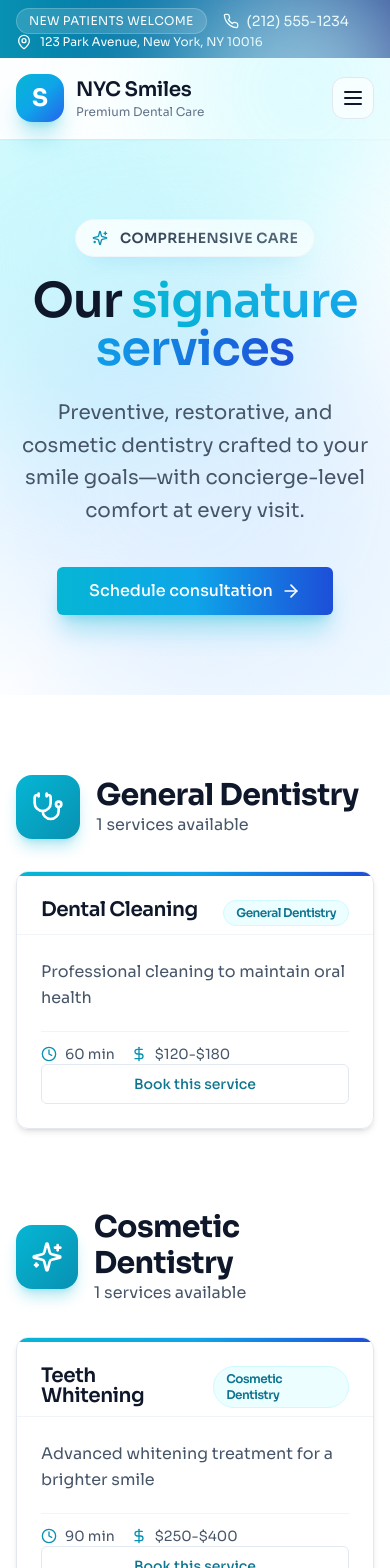
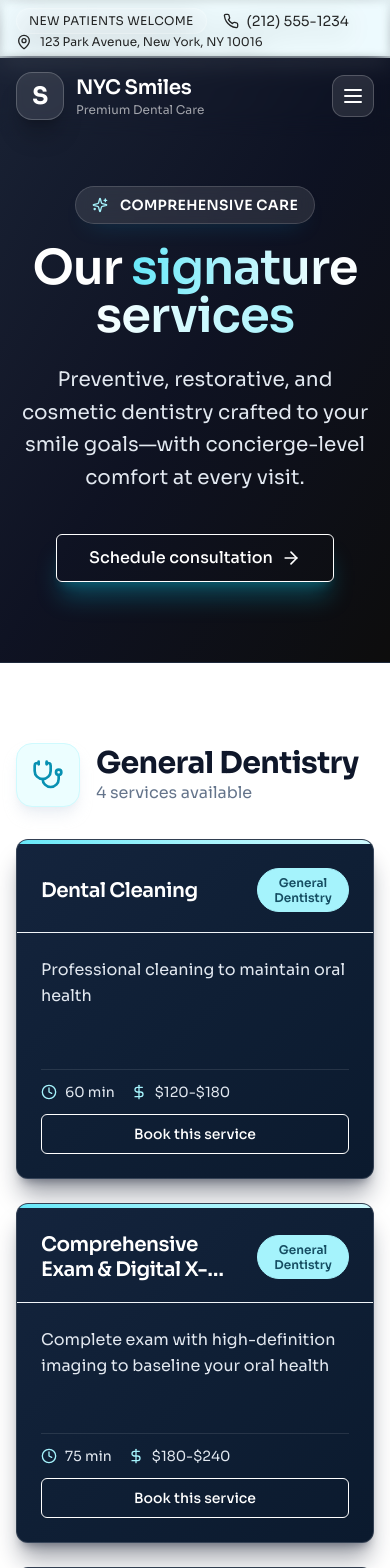
Before and after one commit to pierc1/dental-practice, a React (Vite) app: page /services in a window 390 px wide. Shown: the top 1568 px of the page. Built offline with nearby package versions, Linux system fonts and the light colour scheme.

Commit message:
Cleaned up UI for home page and general UI for extra pages. Worked on services pages as well (services boxes)

```diff
--- a/Layout.jsx
+++ b/Layout.jsx
@@ -22,15 +22,15 @@ export default function Layout({ children, currentPageName }) {
       </div>
 
       {/* Top Bar */}
-      <div className="relative z-20 bg-gradient-to-r from-cyan-600 via-sky-700 to-blue-900 text-white py-2 px-4">
-        <div className="max-w-7xl mx-auto flex flex-wrap justify-between items-center text-sm">
+      <div className="relative z-20 bg-transparent backdrop-blur-sm text-white py-2 px-4 drop-shadow-[0_6px_14px_rgba(0,0,0,0.45)]">
+        <div className="max-w-7xl mx-auto flex flex-wrap justify-between items-center text-sm text-black/85">
           <div className="flex items-center gap-4">
-            <span className="px-3 py-1 rounded-full bg-white/15 border border-white/20 text-xs uppercase tracking-wide">New Patients Welcome</span>
-            <a href={CONTACT_INFO.phone.href} className="flex items-center gap-2 hover:text-cyan-100 transition-colors">
+            <span className="px-3 py-1 rounded-full bg-white/10 border border-white/20 text-xs uppercase tracking-wide">New Patients Welcome</span>
+            <a href={CONTACT_INFO.phone.href} className="flex items-center gap-2 hover:text-white transition-colors">
               <Phone className="w-4 h-4" />
               <span>{CONTACT_INFO.phone.display}</span>
             </a>
-            <a href={CONTACT_INFO.email.href} className="hidden md:flex items-center gap-2 hover:text-cyan-100 transition-colors">
+            <a href={CONTACT_INFO.email.href} className="hidden md:flex items-center gap-2 hover:text-white transition-colors">
               <Mail className="w-4 h-4" />
               <span>{CONTACT_INFO.email.display}</span>
             </a>
@@ -45,20 +45,17 @@ export default function Layout({ children, currentPageName }) {
       </div>
 
       {/* Main Navigation */}
-      <nav className="bg-white/80 backdrop-blur-xl border-b border-white/60 sticky top-0 z-30 shadow-sm">
-        <div className="absolute inset-0 pointer-events-none">
-          <div className="absolute -right-10 -bottom-20 w-64 h-64 bg-cyan-100 rounded-full blur-3xl opacity-70"></div>
-        </div>
-        <div className="max-w-7xl mx-auto px-4 sm:px-6 lg:px-8 relative">
+      <nav className="absolute top-14 left-0 right-0 z-30 bg-transparent backdrop-blur-md px-4">
+        <div className="max-w-7xl mx-auto px-0 sm:px-2 lg:px-4 relative">
           <div className="flex justify-between items-center h-20">
             {/* Logo */}
             <Link to={createPageUrl("Home")} className="flex items-center gap-3 group">
-              <div className="w-12 h-12 bg-gradient-to-br from-cyan-500 via-sky-500 to-blue-600 rounded-2xl flex items-center justify-center shadow-xl shadow-cyan-500/30 transition-transform group-hover:scale-105">
-                <span className="text-2xl text-white font-bold">S</span>
+              <div className="w-12 h-12 bg-white/10 border border-white/20 rounded-2xl flex items-center justify-center shadow-xl shadow-black/20 transition-transform group-hover:scale-105">
+                <span className="text-2xl text-white font-bold tracking-tight">S</span>
               </div>
               <div>
-                <h1 className="text-xl font-semibold text-slate-900 group-hover:text-slate-800">NYC Smiles</h1>
-                <p className="text-xs text-slate-500">Premium Dental Care</p>
+                <h1 className="text-xl font-semibold text-white group-hover:text-white">NYC Smiles</h1>
+                <p className="text-xs text-white/60">Premium Dental Care</p>
               </div>
             </Link>
 
@@ -68,20 +65,23 @@ export default function Layout({ children, currentPageName }) {
                 <Link
                   key={item.id}
                   to={item.path}
-                  className={`text-sm font-medium transition-all relative px-4 py-2 rounded-full ${
-                    isActive(item.path)
-                      ? "text-slate-900 bg-slate-100 shadow-sm"
-                      : "text-slate-600 hover:text-slate-900 hover:bg-slate-50"
+                  className={`group relative px-3 py-2 text-sm font-semibold uppercase tracking-[0.08em] transition-colors drop-shadow-[0_4px_10px_rgba(0,0,0,0.45)] ${
+                    isActive(item.path) ? "text-white" : "text-white/75 hover:text-white"
                   }`}
                 >
-                  {item.label}
-                  {isActive(item.path) && (
-                    <span className="absolute inset-x-4 -bottom-1 h-px bg-gradient-to-r from-cyan-500 to-blue-600"></span>
-                  )}
+                  <span
+                    className={`inline-block pb-1 border-b ${
+                      isActive(item.path)
+                        ? "border-white"
+                        : "border-white/30 group-hover:border-white/70"
+                    }`}
+                  >
+                    {item.label}
+                  </span>
                 </Link>
               ))}
               <Link to={appointmentUrl}>
-                <Button className="rounded-full bg-gradient-to-r from-cyan-500 via-sky-500 to-blue-700 hover:shadow-glow-cyan text-white shadow-lg border border-white/40 px-6">
+                <Button className="rounded-full border border-white/80 text-white bg-transparent hover:bg-white/10 hover:text-white px-5 h-11 shadow-[0_8px_30px_rgba(0,0,0,0.35)]">
                   Book Now
                 </Button>
               </Link>
@@ -89,13 +89,13 @@ export default function Layout({ children, currentPageName }) {
 
             {/* Mobile Menu Button */}
             <button
-              className="md:hidden p-2 rounded-xl border border-slate-200 bg-white/70 backdrop-blur"
+              className="md:hidden p-2 rounded-xl border border-white/20 bg-white/10 backdrop-blur text-white"
               onClick={() => setMobileMenuOpen(!mobileMenuOpen)}
             >
               {mobileMenuOpen ? (
-                <X className="w-6 h-6 text-slate-900" />
+                <X className="w-6 h-6" />
               ) : (
-                <Menu className="w-6 h-6 text-slate-900" />
+                <Menu className="w-6 h-6" />
               )}
             </button>
           </div>
@@ -103,24 +103,30 @@ export default function Layout({ children, currentPageName }) {
 
         {/* Mobile Menu */}
         {mobileMenuOpen && (
-          <div className="md:hidden bg-white/90 backdrop-blur-xl border-t border-gray-100 shadow-2xl">
-            <div className="px-4 py-4 space-y-3">
+          <div className="md:hidden bg-slate-950/90 backdrop-blur-xl border-t border-white/10 shadow-2xl">
+            <div className="px-4 py-4 space-y-3 text-white">
               {navigationItems.map((item) => (
                 <Link
                   key={item.id}
                   to={item.path}
                   onClick={() => setMobileMenuOpen(false)}
-                  className={`block py-3 px-4 rounded-xl text-sm font-medium transition-colors ${
-                    isActive(item.path)
-                      ? "bg-gradient-to-r from-cyan-50 to-blue-50 text-cyan-700"
-                      : "text-slate-600 hover:bg-slate-50"
+                  className={`group block py-3 px-1 text-base font-semibold uppercase tracking-[0.08em] transition-colors drop-shadow-[0_4px_10px_rgba(0,0,0,0.45)] ${
+                    isActive(item.path) ? "text-white" : "text-white/75 hover:text-white"
                   }`}
                 >
-                  {item.label}
+                  <span
+                    className={`inline-block pb-1 border-b ${
+                      isActive(item.path)
+                        ? "border-white"
+                        : "border-white/25 group-hover:border-white/70"
+                    }`}
+                  >
+                    {item.label}
+                  </span>
                 </Link>
               ))}
               <Link to={appointmentUrl} onClick={() => setMobileMenuOpen(false)}>
-                <Button className="w-full rounded-xl bg-gradient-to-r from-cyan-500 via-sky-500 to-blue-700 text-white">
+                <Button className="w-full rounded-full border border-white text-white bg-transparent hover:bg-white/10">
                   Book Appointment
                 </Button>
               </Link>
@@ -133,7 +139,7 @@ export default function Layout({ children, currentPageName }) {
       <main className="relative z-10">{children}</main>
 
       {/* Footer */}
-      <footer className="relative mt-24 overflow-hidden">
+      <footer className="relative mt-0 overflow-hidden">
         <div className="absolute inset-0 bg-slate-950" />
         <div className="absolute inset-0 bg-[radial-gradient(circle_at_20%_20%,rgba(14,165,233,0.25),transparent_30%)]" />
         <div className="absolute inset-0 bg-[radial-gradient(circle_at_80%_10%,rgba(56,189,248,0.25),transparent_30%)]" />
--- a/Pages/Services.jsx
+++ b/Pages/Services.jsx
@@ -47,30 +47,30 @@ export default function Services() {
   const appointmentUrl = createPageUrl(PRIMARY_CTA_ROUTE_ID);
 
   return (
-    <div className="bg-white">
+    <div className="bg-white text-slate-900">
       {/* Hero Section */}
-      <section className="relative overflow-hidden py-20">
-        <div className="absolute inset-0 bg-gradient-to-br from-cyan-50 via-white to-sky-50" />
-        <div className="absolute -left-24 -top-24 w-[420px] h-[420px] bg-cyan-200/50 blur-3xl rounded-full" />
-        <div className="absolute right-0 bottom-0 w-[420px] h-[420px] bg-blue-200/40 blur-3xl rounded-full" />
+      <section className="relative overflow-hidden pt-32 md:pt-36 lg:pt-40 pb-20 border-b border-slate-800">
+        <div className="absolute inset-0 bg-[radial-gradient(circle_at_15%_20%,rgba(56,189,248,0.18),transparent_35%)]" />
+        <div className="absolute inset-0 bg-[radial-gradient(circle_at_85%_5%,rgba(14,165,233,0.15),transparent_30%)]" />
+        <div className="absolute inset-0 bg-gradient-to-br from-slate-900 via-slate-950 to-black opacity-95" />
         <div className="max-w-7xl mx-auto px-4 sm:px-6 lg:px-8 text-center relative">
           <motion.div
             initial={{ opacity: 0, y: 20 }}
             animate={{ opacity: 1, y: 0 }}
             transition={{ duration: 0.6 }}
           >
-            <div className="inline-flex items-center gap-3 bg-white/80 backdrop-blur px-4 py-2 rounded-full border border-slate-100 shadow-glow-cyan mb-5">
-              <Sparkles className="w-4 h-4 text-cyan-600" />
-              <span className="text-sm font-semibold text-slate-700 uppercase tracking-wide">Comprehensive Care</span>
+            <div className="inline-flex items-center gap-3 bg-white/10 backdrop-blur px-4 py-2 rounded-full border border-white/15 shadow-glow-cyan mb-5">
+              <Sparkles className="w-4 h-4 text-cyan-200" />
+              <span className="text-sm font-semibold text-white uppercase tracking-wide">Comprehensive Care</span>
             </div>
-            <h1 className="text-5xl md:text-6xl font-semibold text-slate-900 mb-6">
-              Our <span className="text-transparent bg-clip-text bg-gradient-to-r from-cyan-500 via-sky-500 to-blue-700">signature services</span>
+            <h1 className="text-5xl md:text-6xl font-semibold text-white mb-6">
+              Our <span className="text-transparent bg-clip-text bg-gradient-to-r from-cyan-300 via-white to-cyan-200">signature services</span>
             </h1>
-            <p className="text-xl text-slate-600 max-w-3xl mx-auto mb-10 leading-relaxed">
+            <p className="text-xl text-slate-200 max-w-3xl mx-auto mb-10 leading-relaxed">
               Preventive, restorative, and cosmetic dentistry crafted to your smile goals—with concierge-level comfort at every visit.
             </p>
             <Link to={createPageUrl("BookAppointment")}>
-              <Button size="lg" className="rounded-full bg-gradient-to-r from-cyan-500 via-sky-500 to-blue-700 text-white shadow-xl shadow-cyan-500/30 px-8">
+              <Button size="lg" className="rounded-full border border-white text-white bg-transparent hover:bg-white/10 hover:text-white shadow-xl shadow-cyan-500/30 px-8">
                 Schedule consultation
                 <ArrowRight className="ml-2 w-5 h-5" />
               </Button>
@@ -109,16 +109,16 @@ export default function Services() {
                     viewport={{ once: true }}
                   >
                     <div className="flex items-center gap-4 mb-8">
-                      <div className="w-16 h-16 bg-gradient-to-br from-cyan-500 to-cyan-600 rounded-2xl flex items-center justify-center shadow-lg shadow-cyan-500/30">
-                        <Icon className="w-8 h-8 text-white" />
+                      <div className="w-16 h-16 bg-cyan-50 border border-cyan-100 rounded-2xl flex items-center justify-center shadow-lg shadow-slate-200/70">
+                        <Icon className="w-8 h-8 text-cyan-600" />
                       </div>
                       <div>
                         <h2 className="text-3xl font-bold text-slate-900">{category}</h2>
-                        <p className="text-slate-600">{categoryServices.length} services available</p>
+                        <p className="text-slate-500">{categoryServices.length} services available</p>
                       </div>
                     </div>
 
-                    <div className="grid md:grid-cols-2 lg:grid-cols-3 gap-6">
+                    <div className="grid md:grid-cols-2 lg:grid-cols-3 gap-6 auto-rows-fr items-stretch">
                       {categoryServices.map((service, serviceIndex) => (
                         <motion.div
                           key={service.id}
@@ -126,40 +126,46 @@ export default function Services() {
                           whileInView={{ opacity: 1, y: 0 }}
                           transition={{ duration: 0.5, delay: serviceIndex * 0.1 }}
                           viewport={{ once: true }}
+                          className="h-full"
                         >
-                          <Card className="border border-slate-100 bg-white/85 backdrop-blur hover:-translate-y-1 transition-all duration-300 shadow-md hover:shadow-2xl h-full overflow-hidden">
-                            <div className="h-1 w-full bg-gradient-to-r from-cyan-500 via-sky-500 to-blue-700" />
-                            <CardHeader className="pb-2">
-                              <CardTitle className="text-xl text-slate-900 flex items-start justify-between gap-3">
-                                <span>{service.name}</span>
-                                <span className="text-xs font-semibold text-cyan-700 bg-cyan-50 border border-cyan-100 px-3 py-1 rounded-full">
+                          <Card className="border border-white/15 bg-gradient-to-br from-[#14243d] via-[#0f1f35] to-[#0b1a2e] text-white transition-all duration-300 shadow-xl shadow-slate-900/40 hover:shadow-2xl h-[340px] overflow-hidden flex flex-col">
+                            <div className="h-1 w-full bg-gradient-to-r from-cyan-300 via-cyan-200 to-cyan-100" />
+                            <CardHeader className="pt-6 pb-5 flex items-center justify-between gap-4 min-h-[88px]">
+                              <CardTitle className="text-xl text-white flex-1 leading-tight line-clamp-2">
+                                {service.name}
+                              </CardTitle>
+                              <span className="inline-flex items-center justify-center text-center whitespace-normal break-words text-xs font-semibold text-cyan-900 bg-cyan-200 border border-cyan-200 px-3 py-1.5 rounded-full leading-tight min-h-[42px] min-w-[92px] max-w-[92px] shrink-0">
                                 {category}
                               </span>
-                              </CardTitle>
                             </CardHeader>
-                            <CardContent className="space-y-5">
-                              <p className="text-slate-600 leading-relaxed">{service.description}</p>
+                            <CardContent className="flex flex-col flex-1 gap-5">
+                              <div className="space-y-4 flex-1">
+                                <p className="text-slate-200 leading-relaxed line-clamp-3 min-h-[72px]">{service.description}</p>
+                              </div>
 
-                              <div className="flex items-center gap-4 pt-3 border-t border-slate-100">
+                              <div className="mt-auto w-full flex flex-col gap-3">
+                                <div className="border-t border-white/10" />
+                                <div className="flex items-center justify-start gap-4 text-slate-200 flex-wrap">
                                   {service.duration && (
-                                  <div className="flex items-center gap-2 text-sm text-slate-600">
-                                    <Clock className="w-4 h-4 text-cyan-600" />
+                                    <div className="flex items-center gap-2 text-sm">
+                                      <Clock className="w-4 h-4 text-cyan-200" />
                                       <span>{service.duration} min</span>
                                     </div>
                                   )}
                                   {service.price_range && (
-                                  <div className="flex items-center gap-2 text-sm text-slate-600">
-                                    <DollarSign className="w-4 h-4 text-cyan-600" />
+                                    <div className="flex items-center gap-2 text-sm">
+                                      <DollarSign className="w-4 h-4 text-cyan-200" />
                                       <span>{service.price_range}</span>
                                     </div>
                                   )}
                                 </div>
 
                                 <Link to={createPageUrl("BookAppointment")}>
-                                <Button variant="outline" className="w-full rounded-full border-cyan-500 text-cyan-700 hover:bg-cyan-500 hover:text-white">
+                                  <Button variant="outline" className="w-full rounded-full border-white text-white hover:bg-white/10">
                                     Book this service
                                   </Button>
                                 </Link>
+                              </div>
                             </CardContent>
                           </Card>
                         </motion.div>
@@ -178,6 +184,7 @@ export default function Services() {
         description="Schedule a consultation and let our expert team guide you to the perfect treatment plan"
         buttonText="Book Free Consultation"
         to={appointmentUrl}
+        className="pt-12 md:pt-16"
       />
     </div>
   );
--- a/components/CtaSection.jsx
+++ b/components/CtaSection.jsx
@@ -14,7 +14,7 @@ export default function CtaSection({
   children,
 }) {
   return (
-    <section className={`relative py-20 overflow-hidden ${className}`}>
+    <section className={`relative pt-24 pb-24 md:pt-28 md:pb-24 overflow-hidden ${className}`}>
       <div className="absolute inset-0 bg-gradient-to-br from-cyan-500 via-sky-500 to-blue-700" />
       <div className="absolute -right-10 -bottom-24 w-72 h-72 bg-white/20 blur-3xl rounded-full" />
       <div className="absolute -left-16 -top-24 w-72 h-72 bg-cyan-300/30 blur-3xl rounded-full" />
--- a/data/services.json
+++ b/data/services.json
@@ -28,5 +28,115 @@
     "category": "Orthodontics",
     "icon": "smile",
     "image_url": "https://images.unsplash.com/photo-1609840114035-3c981960afdb?w=800&q=80"
+  },
+  {
+    "id": "s4",
+    "name": "Comprehensive Exam & Digital X-Rays",
+    "description": "Complete exam with high-definition imaging to baseline your oral health",
+    "duration": 75,
+    "price_range": "$180-$240",
+    "category": "General Dentistry",
+    "icon": "exam",
+    "image_url": "https://images.unsplash.com/photo-1505751172876-fa1923c5c528?w=800&q=80"
+  },
+  {
+    "id": "s5",
+    "name": "Periodontal Therapy",
+    "description": "Deep cleaning and gum therapy to control periodontal disease",
+    "duration": 75,
+    "price_range": "$280-$450",
+    "category": "General Dentistry",
+    "icon": "gum-care",
+    "image_url": "https://images.unsplash.com/photo-1527613426441-4da17471b66d?w=800&q=80"
+  },
+  {
+    "id": "s6",
+    "name": "Same-Day Emergency Visit",
+    "description": "Rapid assessment and treatment for toothaches, chips, or swelling",
+    "duration": 45,
+    "price_range": "$150-$250",
+    "category": "General Dentistry",
+    "icon": "emergency",
+    "image_url": "https://images.unsplash.com/photo-1509083810045-5c6f41ef0905?w=800&q=80"
+  },
+  {
+    "id": "s7",
+    "name": "Porcelain Veneers",
+    "description": "Custom veneers to correct shape, shade, and symmetry for a camera-ready smile",
+    "duration": 120,
+    "price_range": "$1200-$1800 per tooth",
+    "category": "Cosmetic Dentistry",
+    "icon": "veneers",
+    "image_url": "https://images.unsplash.com/photo-1505751172876-fa1923c5c528?w=800&q=80"
+  },
+  {
+    "id": "s8",
+    "name": "Smile Makeover Consultation",
+    "description": "Digital smile design review with a cosmetic dentist to map your ideal results",
+    "duration": 45,
+    "price_range": "$150-$250",
+    "category": "Cosmetic Dentistry",
+    "icon": "smile-design",
+    "image_url": "https://images.unsplash.com/photo-1527613426441-4da17471b66d?w=800&q=80"
+  },
+  {
+    "id": "s9",
+    "name": "Clear Retainers & Retention Plan",
+    "description": "Custom retainers and check-ins to keep your alignment stable after treatment",
+    "duration": 30,
+    "price_range": "$350-$600",
+    "category": "Orthodontics",
+    "icon": "retainer",
+    "image_url": "https://images.unsplash.com/photo-1585716821083-5cbdd0e95b06?w=800&q=80"
+  },
+  {
+    "id": "s10",
+    "name": "Bite Alignment Review",
+    "description": "Detailed occlusion assessment to fine-tune comfort and jaw balance",
+    "duration": 35,
+    "price_range": "$180-$300",
+    "category": "Orthodontics",
+    "icon": "bite",
+    "image_url": "https://images.unsplash.com/photo-1582719478250-c89cae4dc85b?w=800&q=80"
+  },
+  {
+    "id": "s11",
+    "name": "Dental Implants",
+    "description": "Surgically placed implants to restore missing teeth with lasting stability",
+    "duration": 90,
+    "price_range": "$2800-$4500",
+    "category": "Oral Surgery",
+    "icon": "implant",
+    "image_url": "https://images.unsplash.com/photo-1582719478148-9fffeee832b8?w=800&q=80"
+  },
+  {
+    "id": "s12",
+    "name": "Wisdom Teeth Removal",
+    "description": "Gentle extraction with sedation options to protect your comfort",
+    "duration": 60,
+    "price_range": "$950-$1600",
+    "category": "Oral Surgery",
+    "icon": "extraction",
+    "image_url": "https://images.unsplash.com/photo-1588776814546-1ffcf47267a5?w=800&q=80"
+  },
+  {
+    "id": "s13",
+    "name": "Pediatric Sealants",
+    "description": "Protective sealants for cavity-prone molars to keep little smiles healthy",
+    "duration": 40,
+    "price_range": "$140-$220",
+    "category": "Pediatric Dentistry",
+    "icon": "sealants",
+    "image_url": "https://images.unsplash.com/photo-1505751172876-fa1923c5c528?w=800&q=80"
+  },
+  {
+    "id": "s14",
+    "name": "Fluoride Treatment",
+    "description": "Quick fluoride varnish to strengthen enamel and prevent decay",
+    "duration": 20,
+    "price_range": "$60-$90",
+    "category": "Pediatric Dentistry",
+    "icon": "fluoride",
+    "image_url": "https://images.unsplash.com/photo-1588774069160-3e4c61c55185?w=800&q=80"
   }
 ]
```
Also changed, not shown: Pages/BookAppointment.jsx (+51 -51 lines), Pages/Home.jsx (+21 -13 lines), Pages/Team.jsx (+36 -35 lines). Lines whose indentation alone changed are shown as unchanged.
